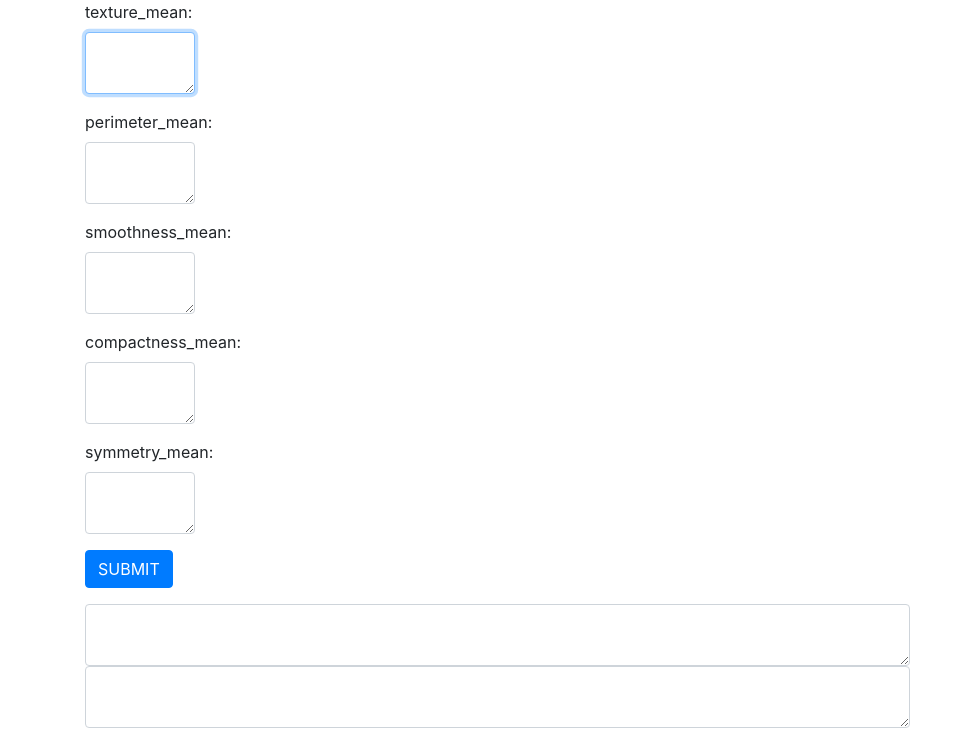
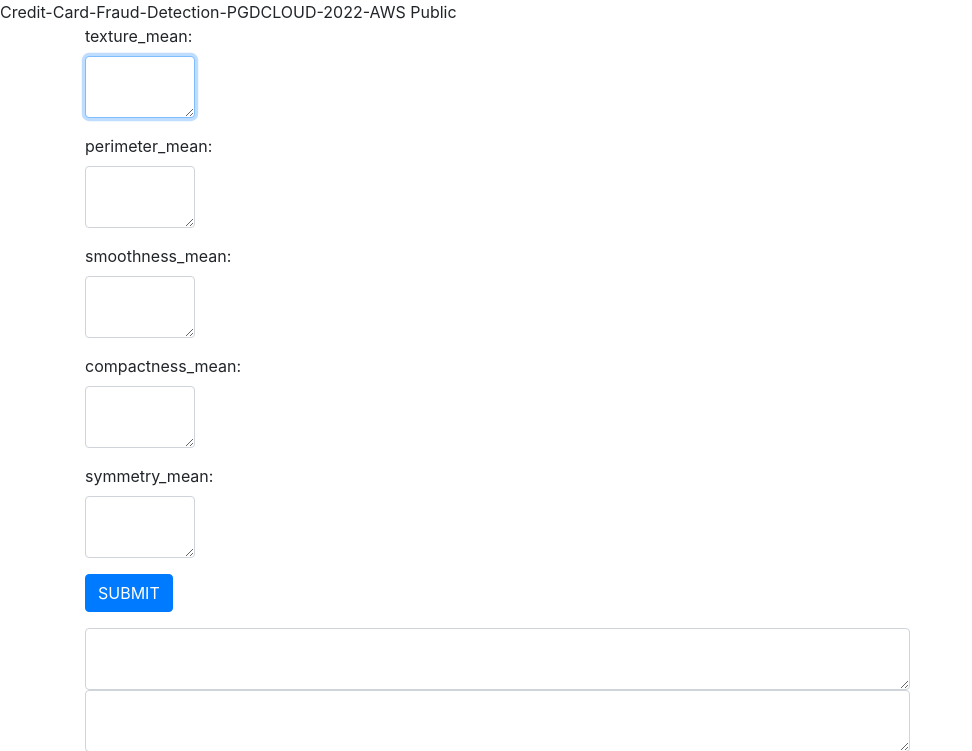
Before and after one commit to Balays33/Credit-Card-Fraud-Detection-PGDCLOUD-2022-AWS, a Flask app: page / in a window 1280 px wide. Shown: the top 751 px of the page, without its empty margins (0-972 px from the left). Run offline with Flask 2, Linux system fonts and the light colour scheme; some libraries are stand-ins or nearby versions.

Commit message:
commit message

```diff
--- a/app.py
+++ b/app.py
@@ -1,8 +1,8 @@
 # -*- coding: utf-8 -*-
 """
-Created on Mon Aug  3 21:11:12 2020
+Created on 14/09/2022
 
-@author: pattn
+@author:
 """
 
 
--- a/templates/home.html
+++ b/templates/home.html
@@ -6,7 +6,8 @@
   <script src="https://maxcdn.bootstrapcdn.com/bootstrap/4.3.1/js/bootstrap.min.js"></script>
 </head>
    <body>
-      <title>Breast Cancer Prediction</title>
+      <title>Credit-Card-Fraud-Detection</title>
+      <div>Credit-Card-Fraud-Detection-PGDCLOUD-2022-AWS Public</div>
 	  <div class="container">
 		<div class="row">
 
```
